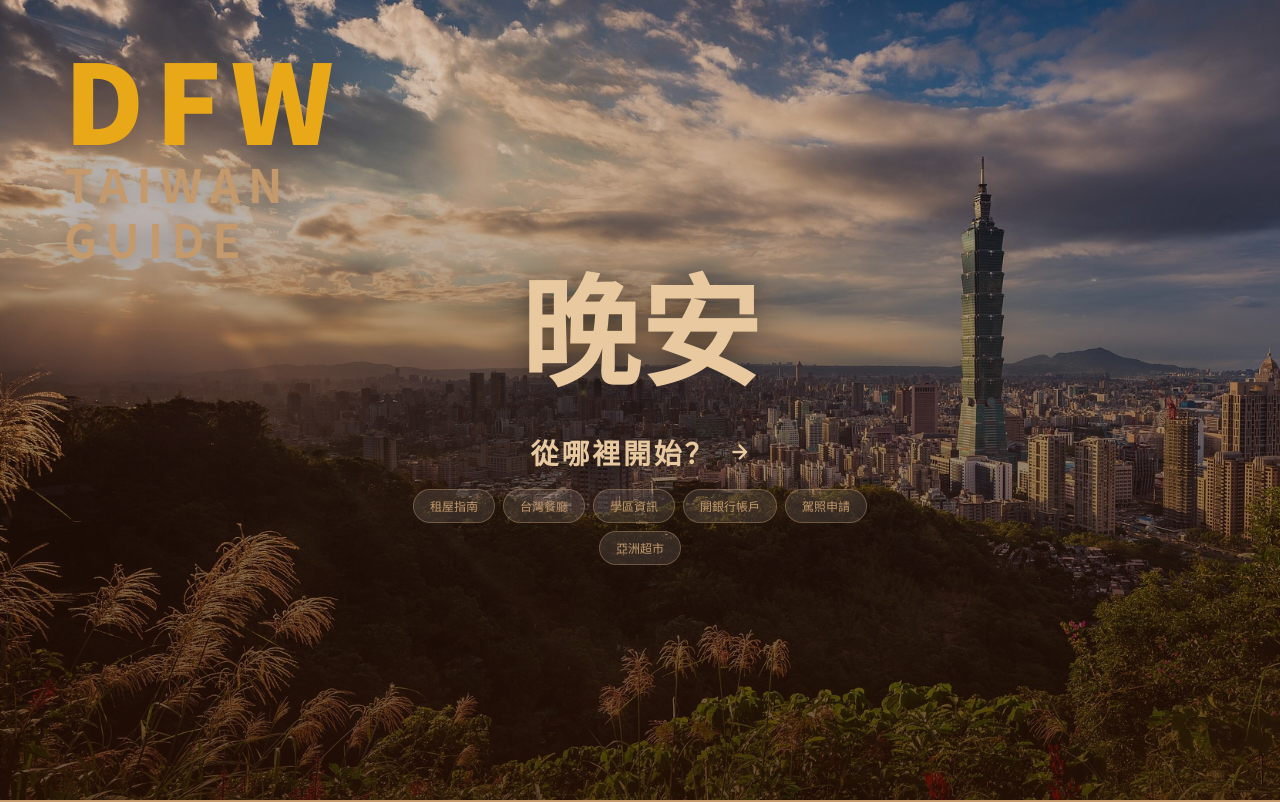
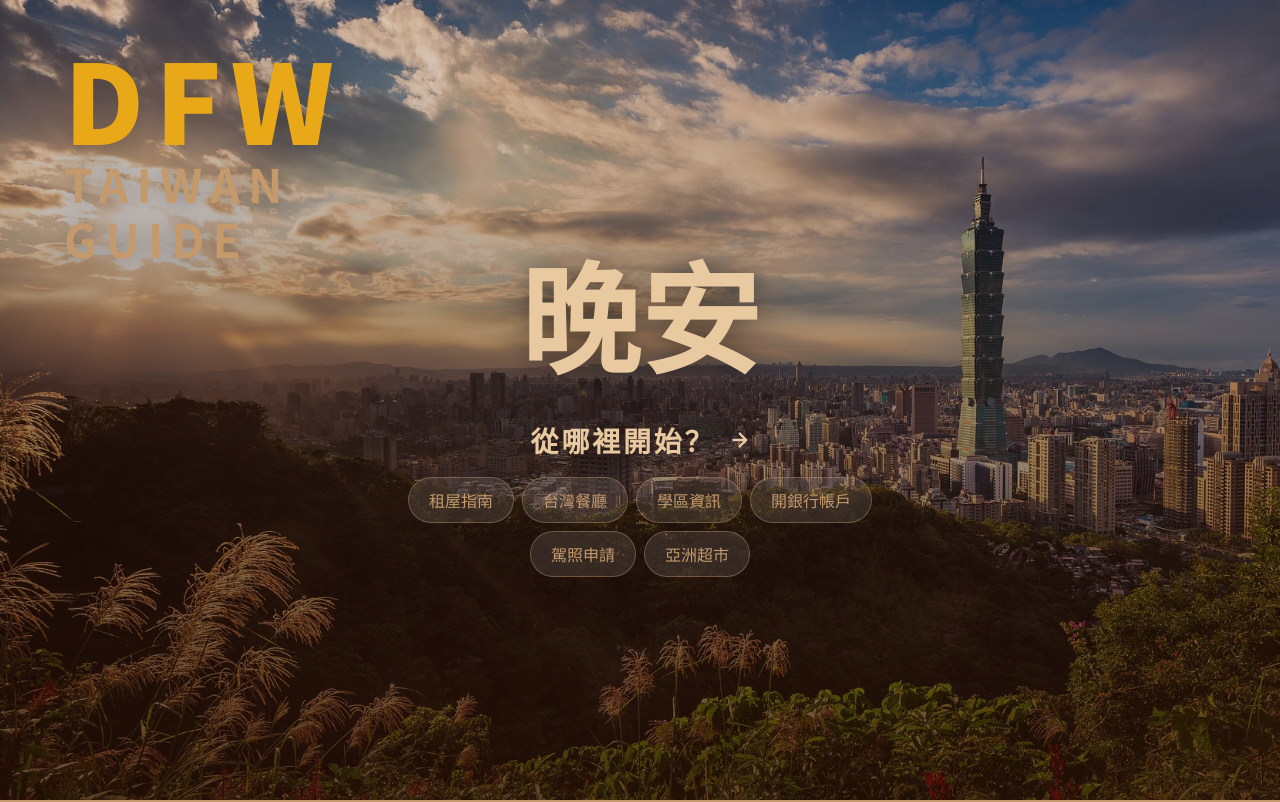
Before and after one commit to ElieshaLai/dfw-taiwan-guide, a Next.js app: page / in a window 1280 px wide. Shown: the top 802 px of the page. Built offline with nearby package versions, Linux system fonts and the light colour scheme.

Commit message:
larger font

```diff
--- a/app/page.tsx
+++ b/app/page.tsx
@@ -144,8 +144,9 @@ export default function Home() {
                 <Link
                   key={k.href}
                   href={k.href}
-                  className="text-xs font-medium px-4 py-2 rounded-full transition-all duration-150"
+                  className="font-medium px-5 py-2.5 rounded-full transition-all duration-150"
                   style={{
+                    fontSize: "clamp(13px, 2vw, 16px)",
                     backgroundColor: "rgba(255,255,255,0.1)",
                     border: "1px solid rgba(196,154,108,0.4)",
                     color: "#C49A6C",
```
